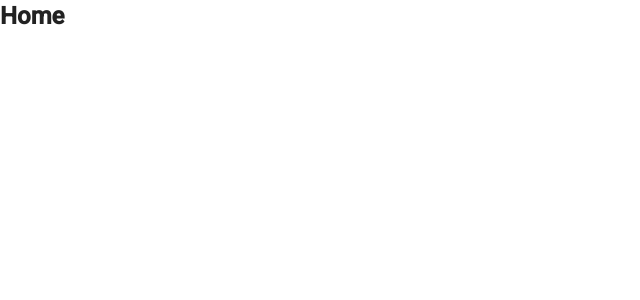
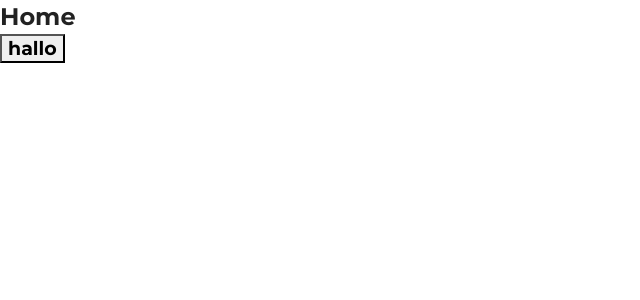
Before and after one commit to BramHoningh/sandwich, a Vue app: page / in a window 1280 px wide. Shown: the top 300 px of the page, without its empty margins (0-640 px from the left). Built offline with nearby package versions, Linux system fonts and the light colour scheme.

Commit message:
Add AbstractButtonComponent class

```diff
--- a/src/assets/styles/layout/_button.scss
+++ b/src/assets/styles/layout/_button.scss
@@ -1 +1,4 @@
 // Button styling
+.button {
+  cursor: pointer;
+}
--- a/src/assets/styles/variables/_typography.scss
+++ b/src/assets/styles/variables/_typography.scss
@@ -1,8 +1,9 @@
 // Typography
+@import url('https://fonts.googleapis.com/css?family=Montserrat:400,700');
 
 // Base Font
-$font-family: 'Roboto', sans-serif;
-$font-family-heading: 'Roboto', sans-serif;
+$font-family: 'Montserrat', sans-serif;
+$font-family-heading: $font-family;
 
 $font-weight: normal;
 $font-size: 1.6rem;
@@ -19,5 +20,5 @@ $font-color: #222;
 
 %heading-style {
   font-family: $font-family-heading;
-	font-weight: bold;
+  font-weight: 700;
 }
--- /dev/null
+++ b/src/components/button/AbstractButtonComponent.js
@@ -0,0 +1,9 @@
+import VueTypes from 'vue-types';
+
+export default {
+  name: 'AbstractButtonComponent',
+  props: {
+    text: VueTypes.string,
+    state: VueTypes.string,
+  },
+};
--- a/src/components/button/PrimaryButton/PrimaryButton.js
+++ b/src/components/button/PrimaryButton/PrimaryButton.js
@@ -1,3 +1,6 @@
+import AbstractButtonComponent from '../AbstractButtonComponent';
+
 export default {
   name: 'PrimaryButton',
+  extends: AbstractButtonComponent,
 };
--- a/src/components/button/PrimaryButton/PrimaryButton.vue
+++ b/src/components/button/PrimaryButton/PrimaryButton.vue
@@ -2,7 +2,7 @@
 <script src="./PrimaryButton.js"></script>
 
 <template>
-  <div class="primary-button">
-    <h3>PrimaryButton Component</h3>
-  </div>
+  <button class="button primary-button">
+    <h3>{{ text }}</h3>
+  </button>
 </template>
--- a/src/views/Home/Home.vue
+++ b/src/views/Home/Home.vue
@@ -4,5 +4,8 @@
 <template>
   <div>
     <h1>Home</h1>
+    <PrimaryButton
+      text="hallo"
+    />
   </div>
 </template>
```
